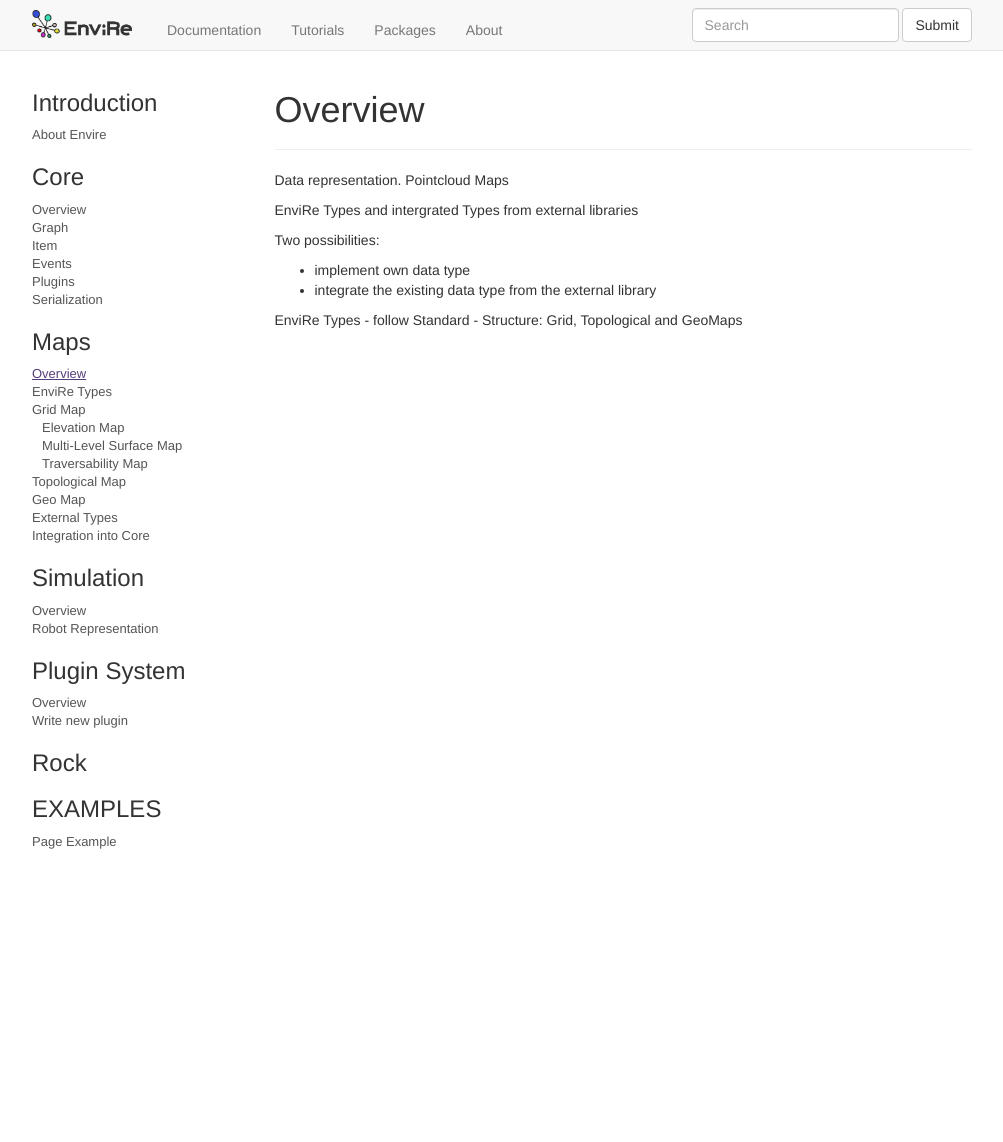
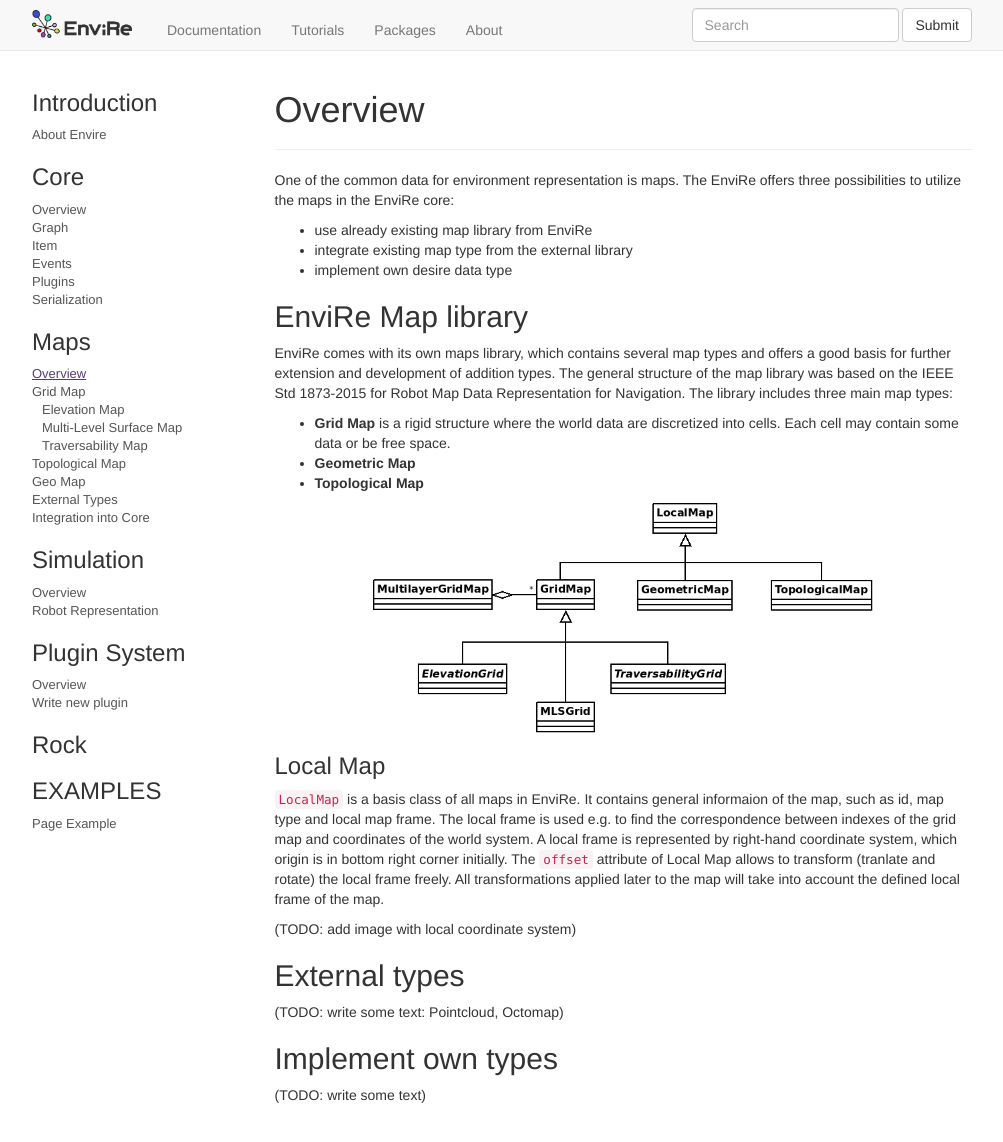
Before and after one commit to envire/envire.github.io, a Jekyll site: the page built from docs/maps_overview.md, in a window 1280 px wide and 1175 px high. Shown: the top 1142 px of the window, without its empty margins (138-1141 px from the left). Built offline with Jekyll 4.4.1, drawn with Linux system fonts in a browser that asks for light colours; nearby versions of some CDN libraries; library files that are not in the unit come from our copies.

Commit message:
add text to grid and map overview

```diff
--- a/_data/nav_docs.yml
+++ b/_data/nav_docs.yml
@@ -21,8 +21,6 @@
   items:
   - id: maps_overview
     title: Overview
-  - id: maps_types_internal
-    title: EnviRe Types
   - id: maps_grid_map
     title: Grid Map
     subitems:
--- a/docs/maps_overview.md
+++ b/docs/maps_overview.md
@@ -4,16 +4,36 @@ title: Overview
 subtitle:
 ---
 
-Data representation.
-Pointcloud
-Maps
+One of the common data for environment representation is maps.
+The EnviRe offers three possibilities to utilize the maps in the EnviRe core:
 
-EnviRe Types and intergrated Types from external libraries
+* use already existing map library from EnviRe
+* integrate existing map type from the external library
+* implement own desire data type
 
-Two possibilities:
-- implement own data type
-- integrate the existing data type from the external library
+## EnviRe Map library
 
-EnviRe Types
-    - follow Standard
-    - Structure: Grid, Topological and GeoMaps
+EnviRe comes with its own maps library, which contains several map types and offers a good basis for further extension and development of addition types. The general structure of the map library was based on the IEEE Std 1873-2015 for Robot Map Data Representation for Navigation.
+The library includes three main map types:
+
+* **Grid Map** is a rigid structure where the world data are discretized into cells. Each cell may contain some data or be free space.
+* **Geometric Map**
+* **Topological Map**
+
+
+<img src="https://raw.githubusercontent.com/envire/envire.github.io/master/images/docs/maps/envire_maps_standard.png" width="500"/>
+
+### Local Map
+
+``LocalMap`` is a basis class of all maps in EnviRe. It contains general informaion of the map, such as
+id, map type and local map frame. The local frame is used e.g. to find the correspondence between indexes of the grid map and coordinates of the world system. A local frame is represented by right-hand coordinate system, which origin is in bottom right corner initially. The ``offset`` attribute of Local Map allows to transform (tranlate and rotate) the local frame freely. All transformations applied later to the map will take into account the defined local frame of the map.
+
+(TODO: add image with local coordinate system)
+
+## External types
+
+(TODO: write some text: Pointcloud, Octomap)
+
+## Implement own types
+
+(TODO: write some text)
```
Also changed, not shown: docs/maps_grid_map.md (+10 -0 lines).
